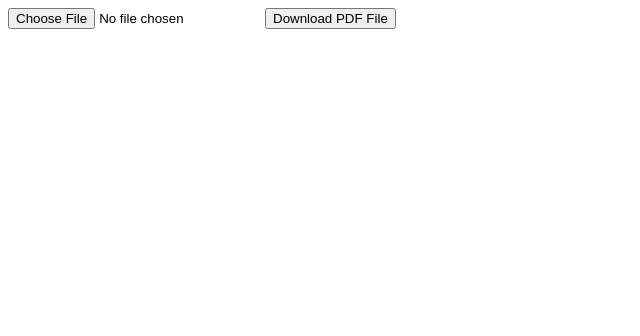
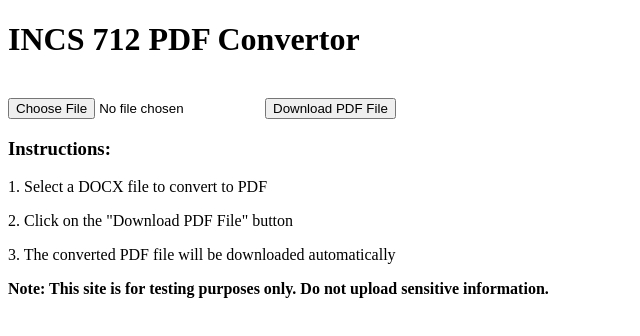
Before and after one commit to HarriesCC/INCS_712, a website: page index.html in a window 1280 px wide. Shown: the whole page, without its empty margins (0-640 px from the left). Drawn offline with Linux system fonts and the light colour scheme.

Commit message:
update html

```diff
--- a/index.html
+++ b/index.html
@@ -7,9 +7,33 @@
     <title>DOCX to PDF in Node.js & Express</title>
 </head>
 <body>
-    <form action="/docxtopdf" method="post" enctype="multipart/form-data">
-        <input type="file" name="file" required id="">
-        <input type="submit" value="Download PDF File">
-    </form>
+    <div class="container">
+        <div>
+            <h1>INCS 712 PDF Convertor</h1>
+        </div>
+        <br/>
+        <div>
+            <form action="/docxtopdf" method="post" enctype="multipart/form-data">
+                <input type="file" name="file" required id="">
+                <input type="submit" value="Download PDF File">
+            </form>
+        </div>
+        <div>
+            <h3>Instructions:</h3>
+            <p>1. Select a DOCX file to convert to PDF</p>
+            <p>2. Click on the "Download PDF File" button</p>
+            <p>3. The converted PDF file will be downloaded automatically</p>
+        </div>
+        <div>
+            <b>Note: This site is for testing purposes only. Do not upload sensitive information.</b>
+        </div>
+    </div>
 </body>
+<style>
+    .container {
+        justify-content: center;
+        align-items: center;
+        height: 100vh;
+    }
+</style>
 </html>
```
